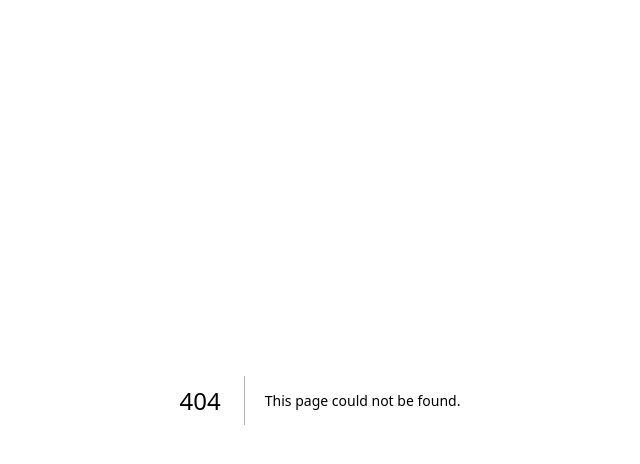
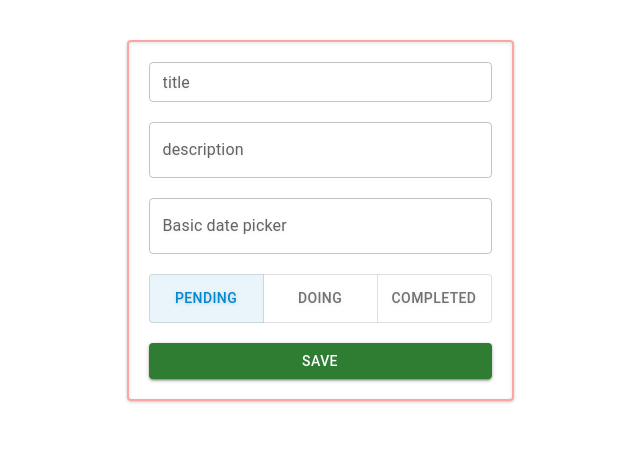
Before and after one commit to AkramQabodan/my-to-do-list, a Next.js app: page /to-do-list in a window 1280 px wide. Before the commit this address had no page. Shown: the top 464 px of the page, without its empty margins (320-960 px from the left). Built offline with nearby package versions, Linux system fonts and the light colour scheme.

Commit message:
finished create task form

```diff
--- a/package.json
+++ b/package.json
@@ -13,6 +13,9 @@
     "@emotion/styled": "^11.13.0",
     "@mui/icons-material": "^5.16.4",
     "@mui/material": "^5.16.4",
+    "@mui/x-date-pickers": "^7.11.0",
+    "dayjs": "^1.11.12",
+    "jotai": "^2.9.1",
     "next": "14.2.5",
     "react": "^18",
     "react-dom": "^18",
--- a/src/app/layout.tsx
+++ b/src/app/layout.tsx
@@ -1,8 +1,5 @@
 import type { Metadata } from "next";
-import { Inter } from "next/font/google";
 import "./globals.css";
-
-const inter = Inter({ subsets: ["latin"] });
 
 export const metadata: Metadata = {
   title: "Create Next App",
@@ -16,7 +13,7 @@ export default function RootLayout({
 }>) {
   return (
     <html lang="en">
-      <body className={inter.className}>{children}</body>
+      <body className="w-screen h-screen">{children}</body>
     </html>
   );
 }
--- a/src/app/page.tsx
+++ b/src/app/page.tsx
@@ -8,8 +8,8 @@ import { useForm, SubmitHandler } from "react-hook-form";
 import Visibility from "@mui/icons-material/Visibility";
 import VisibilityOff from "@mui/icons-material/VisibilityOff";
 import Button from "@mui/material/Button";
-import { useRouter } from "next/router";
 import Link from "next/link";
+import { useRouter } from "next/navigation";
 
 type Inputs = {
   username: string;
@@ -22,9 +22,11 @@ export default function Home() {
     handleSubmit,
     formState: { errors },
   } = useForm<Inputs>();
+  const router = useRouter();
 
   const onSubmit: SubmitHandler<Inputs> = (data) => {
     console.log(data);
+    router.push("/to-do-list");
   };
 
   const [showPassword, setShowPassword] = useState(false);
@@ -41,7 +43,7 @@ export default function Home() {
     <div className="flex flex-col items-center h-screen justify-center">
       <form
         onSubmit={handleSubmit(onSubmit)}
-        className="rounded  w-full md:w-1/2 lg:w-1/3 xl:w-1/4  mt-4 flex flex-col items-center gap-7 px-10 pt-5 pb-5"
+        className="rounded  md:w-1/3 lg:w-1/3 xl:w-1/4 min-w-72 mt-4 flex flex-col items-center gap-7 px-10 pt-5 pb-5"
       >
         <TextField
           className="w-full"
@@ -81,7 +83,7 @@ export default function Home() {
             Login
           </Button>
           <Button variant="contained" type="button">
-            <Link href="/sign-up">Register</Link>
+            <Link href="/sign-up">Sign up</Link>
           </Button>
         </div>
       </form>
--- a/src/app/sign-up/page.tsx
+++ b/src/app/sign-up/page.tsx
@@ -1,3 +1,107 @@
+"use client";
+
+import { VisibilityOff, Visibility } from "@mui/icons-material";
+import { TextField, InputAdornment, IconButton, Button } from "@mui/material";
+import Link from "next/link";
+import { useRouter } from "next/navigation";
+import { useState } from "react";
+import { useForm, SubmitHandler } from "react-hook-form";
+
+type Inputs = {
+  username: string;
+  password: string;
+  confirmPassword: string;
+};
+
 export default function SignUpPage() {
-  return <h1>SignUpPage</h1>;
+  const {
+    register,
+    handleSubmit,
+    watch,
+    formState: { errors },
+  } = useForm<Inputs>();
+  const [showPassword, setShowPassword] = useState(false);
+  const router = useRouter();
+  const password = watch("password");
+
+  const onSubmit: SubmitHandler<Inputs> = (data) => {
+    router.push("/");
+  };
+
+  const handleClickShowPassword = () => setShowPassword((show) => !show);
+
+  return (
+    <div className="flex flex-col items-center h-full w-full justify-center">
+      <form
+        onSubmit={handleSubmit(onSubmit)}
+        className="rounded  md:w-1/3 lg:w-1/3 xl:w-1/4 min-w-72 mt-4 flex flex-col items-center gap-7 px-10 pt-5 pb-5"
+      >
+        <TextField
+          className="w-full"
+          id="username"
+          {...register("username", {
+            required: "please enter username",
+            minLength: {
+              value: 8,
+              message: "username must be at least 8 characters",
+            },
+          })}
+          label="username"
+          variant="standard"
+          error={!!errors.username}
+          helperText={errors.username?.message}
+        />
+        <TextField
+          className="w-full"
+          id="password"
+          {...register("password", {
+            required: "please enter password",
+            minLength: {
+              value: 8,
+              message: "Password must be at least 8 characters",
+            },
+          })}
+          label="password"
+          variant="standard"
+          type={showPassword ? "text" : "password"}
+          error={!!errors.password}
+          helperText={errors.password?.message}
+          InputProps={{
+            endAdornment: (
+              <InputAdornment position="start">
+                <IconButton
+                  aria-label="toggle password visibility"
+                  onClick={handleClickShowPassword}
+                  edge="end"
+                >
+                  {showPassword ? <VisibilityOff /> : <Visibility />}
+                </IconButton>
+              </InputAdornment>
+            ),
+          }}
+        />
+        <TextField
+          className="w-full"
+          id="confirmPassword"
+          {...register("confirmPassword", {
+            required: "please confirm password",
+            validate: (value) => value === password || "Passwords do not match",
+          })}
+          label="confirmPassword"
+          variant="standard"
+          type="password"
+          error={!!errors.confirmPassword}
+          helperText={errors.confirmPassword?.message}
+        />
+        <div className="row gap-3 flex">
+          <Button variant="contained" type="button">
+            <Link href="/">Back To Login</Link>
+          </Button>
+          <Button variant="contained" type="submit" color="success">
+            Submit
+          </Button>
+        </div>
+      </form>
+    </div>
+  );
 }
--- /dev/null
+++ b/src/app/to-do-list/page.tsx
@@ -0,0 +1,14 @@
+"use client";
+import CreateToDoForm from "@/components/createToDoForm";
+import { newTodoAtom, todosAtom } from "@/stateManagement/atom";
+import { useAtom } from "jotai";
+
+export default function ToDoListPage() {
+  const [todos, setTodos] = useAtom(todosAtom);
+  const [newTodo, setNewTodo] = useAtom(newTodoAtom);
+  return (
+    <div className="flex flex-col items-center h-full w-full pt-10">
+      <CreateToDoForm />
+    </div>
+  );
+}
--- /dev/null
+++ b/src/components/createToDoForm/index.tsx
@@ -0,0 +1,129 @@
+"use client";
+import { Todo, todoStatus } from "@/stateManagement/atom";
+import TextField from "@mui/material/TextField";
+import { DatePicker } from "@mui/x-date-pickers/DatePicker";
+import { LocalizationProvider } from "@mui/x-date-pickers/LocalizationProvider";
+import { Controller, SubmitHandler, useForm } from "react-hook-form";
+import { AdapterDayjs } from "@mui/x-date-pickers/AdapterDayjs";
+import Button from "@mui/material/Button";
+import ToggleButtonGroup from "@mui/material/ToggleButtonGroup";
+import ToggleButton from "@mui/material/ToggleButton";
+import dayjs from "dayjs";
+export default function CreateToDoForm() {
+  const {
+    register,
+    handleSubmit,
+    formState: { errors },
+    control,
+  } = useForm<Todo>({
+    defaultValues: {
+      title: "",
+      description: "",
+      dueDate: dayjs(),
+      status: todoStatus.pending,
+    },
+  });
+
+  const onSubmit: SubmitHandler<Todo> = (data) => {
+    console.log(data);
+  };
+
+  return (
+    <form
+      onSubmit={handleSubmit(onSubmit)}
+      className="border-red-300 border-2 rounded p-5 flex flex-col gap-5 drop-shadow shadow"
+    >
+      <TextField
+        className="w-full"
+        id="title"
+        {...register("title", { required: "please enter title" })}
+        label="title"
+        variant="outlined"
+        error={!!errors.title}
+        helperText={errors.title?.message}
+        size="small"
+      />
+      <TextField
+        className="w-full"
+        id="description"
+        {...register("description", { required: "please enter description" })}
+        label="description"
+        variant="outlined"
+        multiline
+        maxRows={4}
+        error={!!errors.description}
+        helperText={errors.description?.message}
+      />
+      <Controller
+        control={control}
+        name="dueDate"
+        rules={{ required: "please select a date" }}
+        render={({ field }) => {
+          return (
+            <>
+              <LocalizationProvider dateAdapter={AdapterDayjs}>
+                <DatePicker
+                  disablePast
+                  label="Basic date picker"
+                  inputRef={field.ref}
+                  onChange={(date) => {
+                    field.onChange(date);
+                  }}
+                  slotProps={{
+                    textField: {
+                      helperText: errors.dueDate?.message,
+                      error: !!errors.dueDate,
+                    },
+                  }}
+                />
+              </LocalizationProvider>
+            </>
+          );
+        }}
+      />
+      <Controller
+        control={control}
+        name="status"
+        rules={{ required: "please select a status" }}
+        render={({ field }) => (
+          <ToggleButtonGroup
+            exclusive
+            value={field.value}
+            onChange={(event, newValue) => {
+              field.onChange(newValue);
+            }}
+            aria-label="status"
+          >
+            <ToggleButton
+              value={todoStatus.pending}
+              aria-label="pending"
+              color="info"
+              sx={{ minWidth: "115px" }}
+            >
+              Pending
+            </ToggleButton>
+            <ToggleButton
+              value={todoStatus.doing}
+              aria-label="doing"
+              color="warning"
+              sx={{ minWidth: "115px" }}
+            >
+              Doing
+            </ToggleButton>
+            <ToggleButton
+              value={todoStatus.completed}
+              aria-label="completed"
+              color="success"
+              sx={{ minWidth: "115px" }}
+            >
+              Completed
+            </ToggleButton>
+          </ToggleButtonGroup>
+        )}
+      />
+      <Button variant="contained" type="submit" color="success">
+        Save
+      </Button>
+    </form>
+  );
+}
--- /dev/null
+++ b/src/components/toDoList/index.tsx
@@ -0,0 +1,14 @@
+"use client";
+import CreateToDoForm from "@/components/createToDoForm";
+import { newTodoAtom, todosAtom } from "@/stateManagement/atom";
+import { useAtom } from "jotai";
+
+export default function ToDoList() {
+  const [todos, setTodos] = useAtom(todosAtom);
+  const [newTodo, setNewTodo] = useAtom(newTodoAtom);
+  return (
+    <div className="flex flex-col items-center h-full w-full pt-10">
+      <CreateToDoForm />
+    </div>
+  );
+}
--- /dev/null
+++ b/src/components/toDoList/toDo/index.tsx
@@ -0,0 +1,3 @@
+// export default function toDo({ title, description, dueDate, status }) {
+//   return <div></div>;
+// }
--- /dev/null
+++ b/src/stateManagement/atom.ts
@@ -0,0 +1,23 @@
+import dayjs from "dayjs";
+import { atom } from "jotai";
+
+export type Todo = {
+  title: string;
+  description: string;
+  dueDate: dayjs.Dayjs;
+  status: todoStatus;
+};
+
+export enum todoStatus {
+  pending = "pending",
+  doing = "doing",
+  completed = "completed",
+}
+
+export const todosAtom = atom<Todo[]>([]);
+export const newTodoAtom = atom<Todo>({
+  title: "",
+  description: "",
+  dueDate: dayjs(),
+  status: todoStatus.pending,
+});
```
Also changed, not shown: 1 other file (tests, documents, lock files or other folders).
